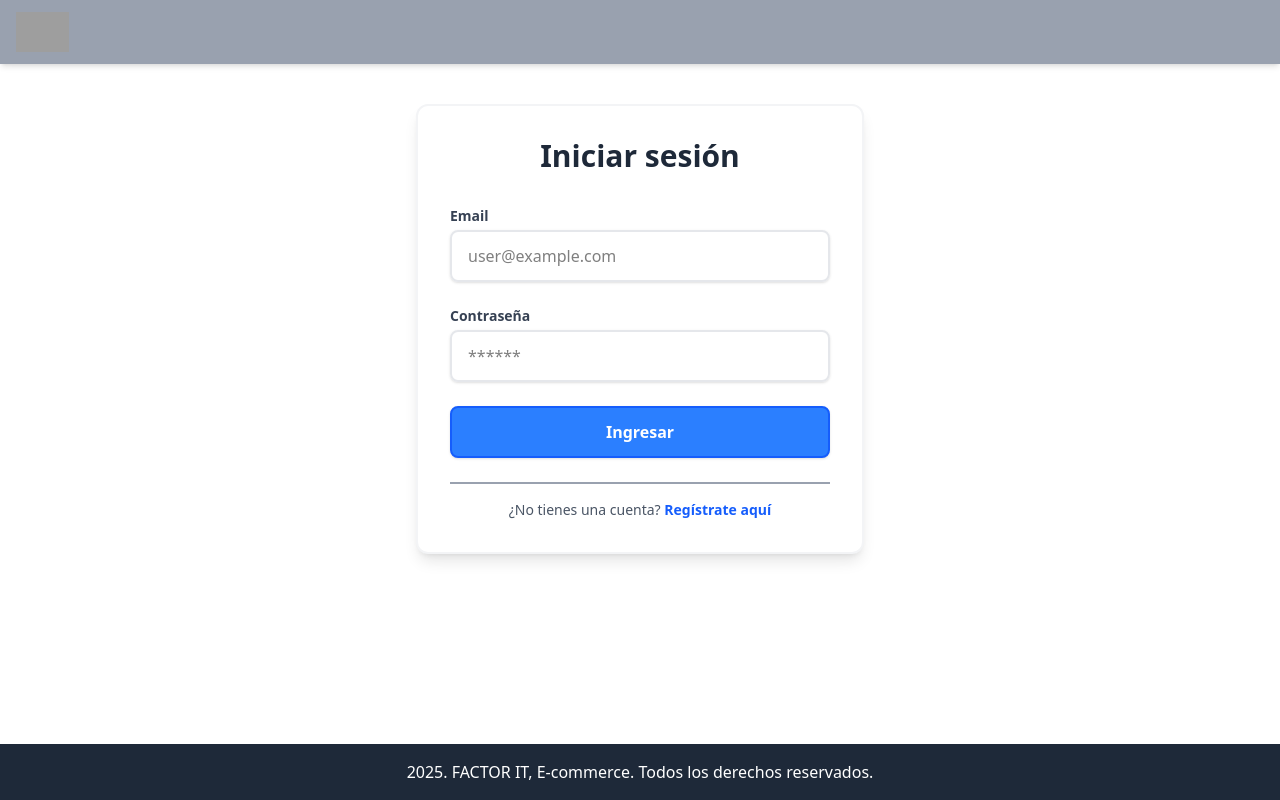
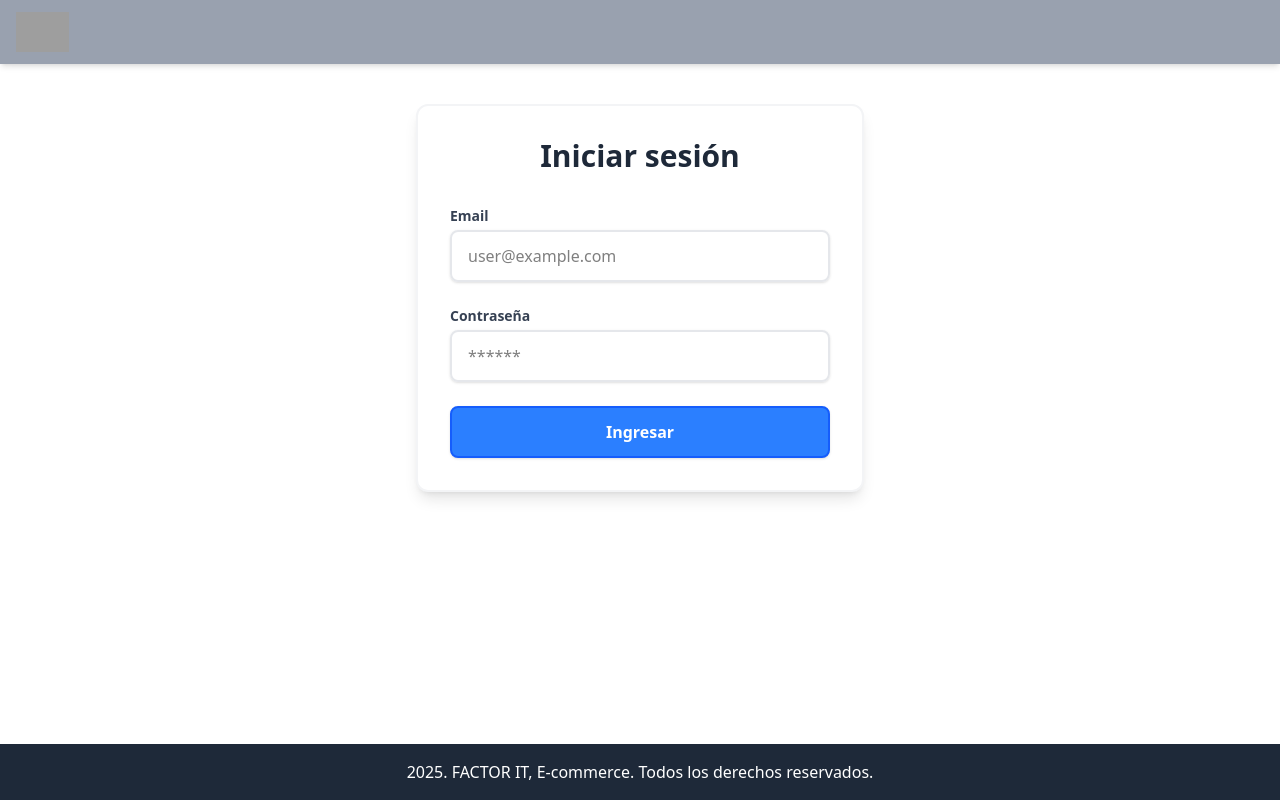
Before and after one commit to edgardo90/examen-Factor-IT, a React (Vite) app: page /login in a window 1280 px wide. Built offline with nearby package versions, Linux system fonts and the light colour scheme; grey boxes are pictures that could not be loaded.

Commit message:
modificaciones minimas

```diff
--- a/src/componets/login/LoginForm.tsx
+++ b/src/componets/login/LoginForm.tsx
@@ -106,7 +106,7 @@ export const LoginForm: FC<LoginFormProps> = ({ setOpen }) => {
                     </button>
                 </div>
             </form>
-            <div className="mt-6 pt-4 text-center text-sm text-gray-600 border-t-2 border-gray-400">
+            {/* <div className="mt-6 pt-4 text-center text-sm text-gray-600 border-t-2 border-gray-400">
                 ¿No tienes una cuenta?{' '}
                 <Link
                     to="/register"
@@ -114,7 +114,7 @@ export const LoginForm: FC<LoginFormProps> = ({ setOpen }) => {
                 >
                     Regístrate aquí
                 </Link>
-            </div>
+            </div> */}
         </div>
     )
 }
```
